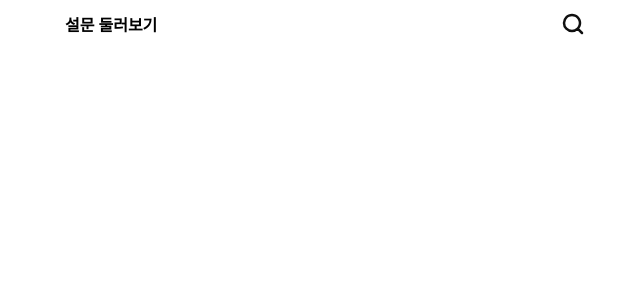
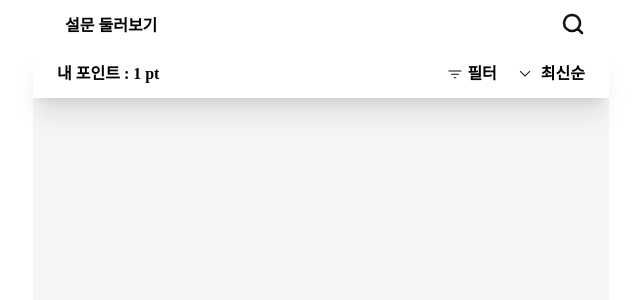
Before and after one commit to SurBear-Team/surbear-frontend, a Next.js app: page /explore in a window 1280 px wide. Shown: the top 300 px of the page, without its empty margins (319-959 px from the left). Built offline with nearby package versions, Linux system fonts and the light colour scheme.

Commit message:
🌱설문 둘러보기 페이지 세팅

```diff
--- a/pages/explore/index.tsx
+++ b/pages/explore/index.tsx
@@ -4,9 +4,27 @@ import { SearchIcon } from "../components/styles/Icons";
 export default function Explore() {
   return (
     <>
-      <TopBar title="설문 둘러보기" rightSVG={<SearchIcon />} />
+      <TopBar
+        title="설문 둘러보기"
+        rightSVG={<SearchIcon />}
+        hasSubTopBar={true}
+        subTitle={`내 포인트 : ${1} pt`} // 이건 임시
+        hasFilter={true}
+        onFilterClick={() => {
+          console.log("필터 클릭");
+        }}
+        hasOrder={true}
+        onOrderClick={() => {
+          console.log("정렬 클릭");
+        }}
+        orderType="최신순"
+      />
       <div className="text-white">
-        <div className="screen"></div>
+        <div className="screen">
+          <div className="bg-gray-1 w-full h-screen">
+            <div>뭐시깽이</div>
+          </div>
+        </div>
       </div>
     </>
   );
```
